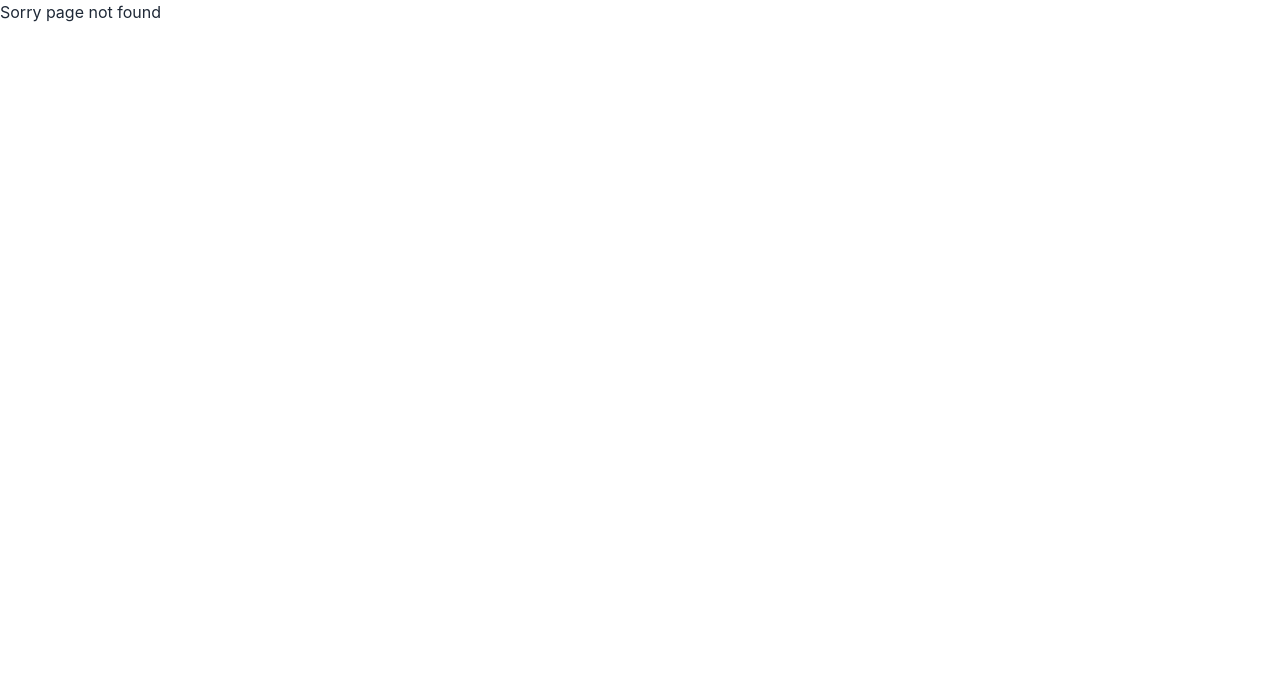
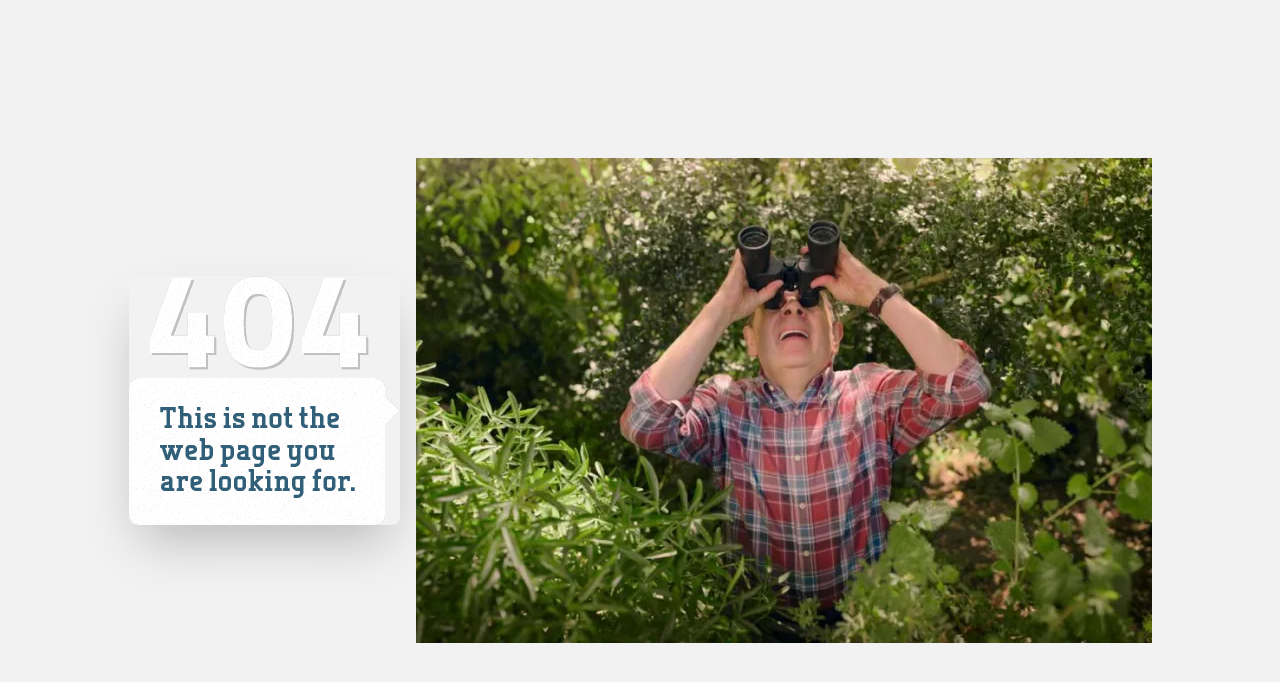
Before and after one commit to nahidishere/bee-chat, a React (Create React App) app: page /chat in a window 1280 px wide. Before the commit this address had no page. Shown: the top 682 px of the page. Built offline with nearby package versions, Linux system fonts and the light colour scheme.

Commit message:
Not found page added

```diff
--- a/src/Pages/Shared/NotFound/NotFound.js
+++ b/src/Pages/Shared/NotFound/NotFound.js
@@ -1,9 +1,20 @@
 import React from "react";
+import notFound from "../../../assets/notfound.jpg";
+import cantFind from "../../../assets/404.png";
 
 const NotFound = () => {
   return (
-    <div>
-      <h2>Sorry page not found </h2>
+    <div className="hero min-h-screen bg-base-200">
+      <div className="hero-content flex-col lg:flex-row">
+        <img
+          src={cantFind}
+          className="max-w-sm rounded-lg shadow-2xl"
+          alt="Cant find"
+        />
+        <div>
+          <img src={notFound} alt="Not found page" />
+        </div>
+      </div>
     </div>
   );
 };
```
Also changed, not shown: src/assets/404.png (added), src/assets/notfound.jpg (added).
